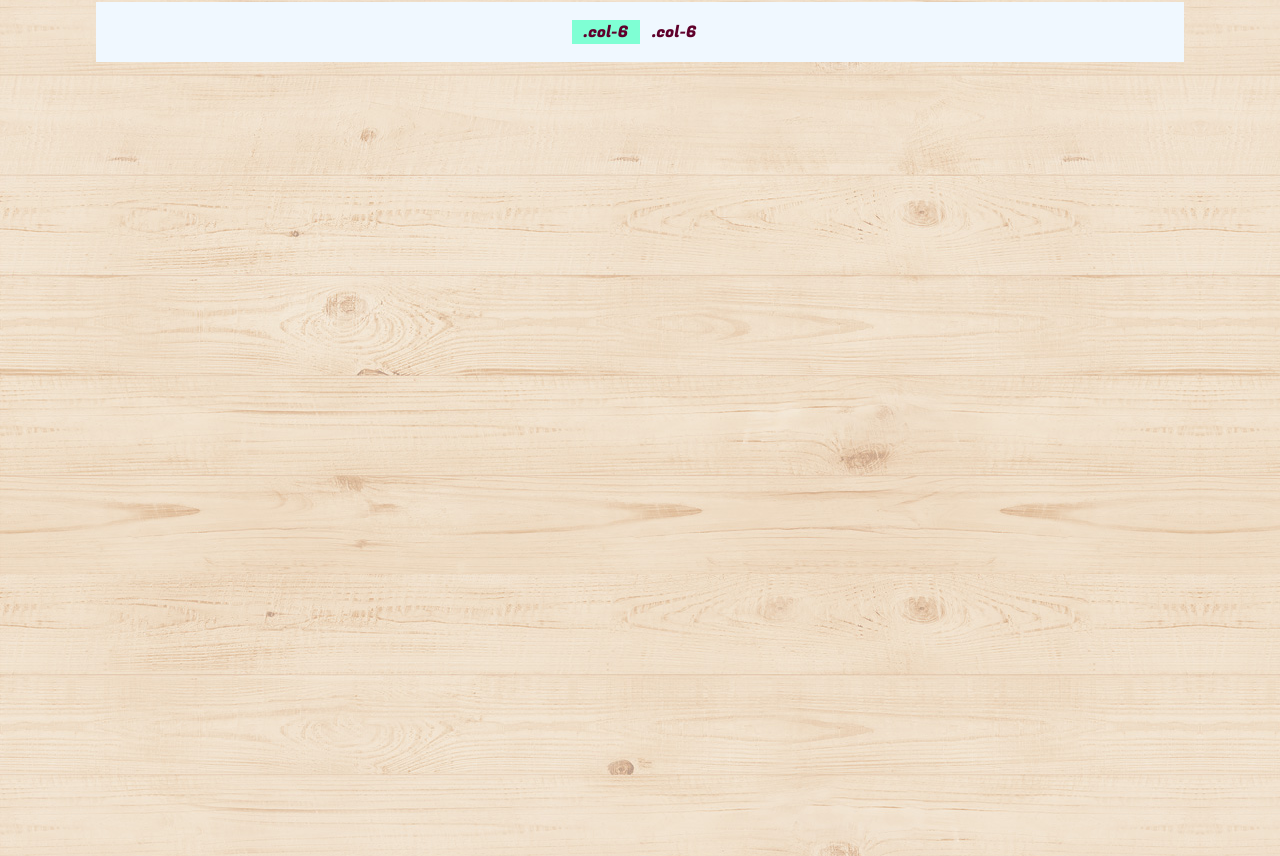
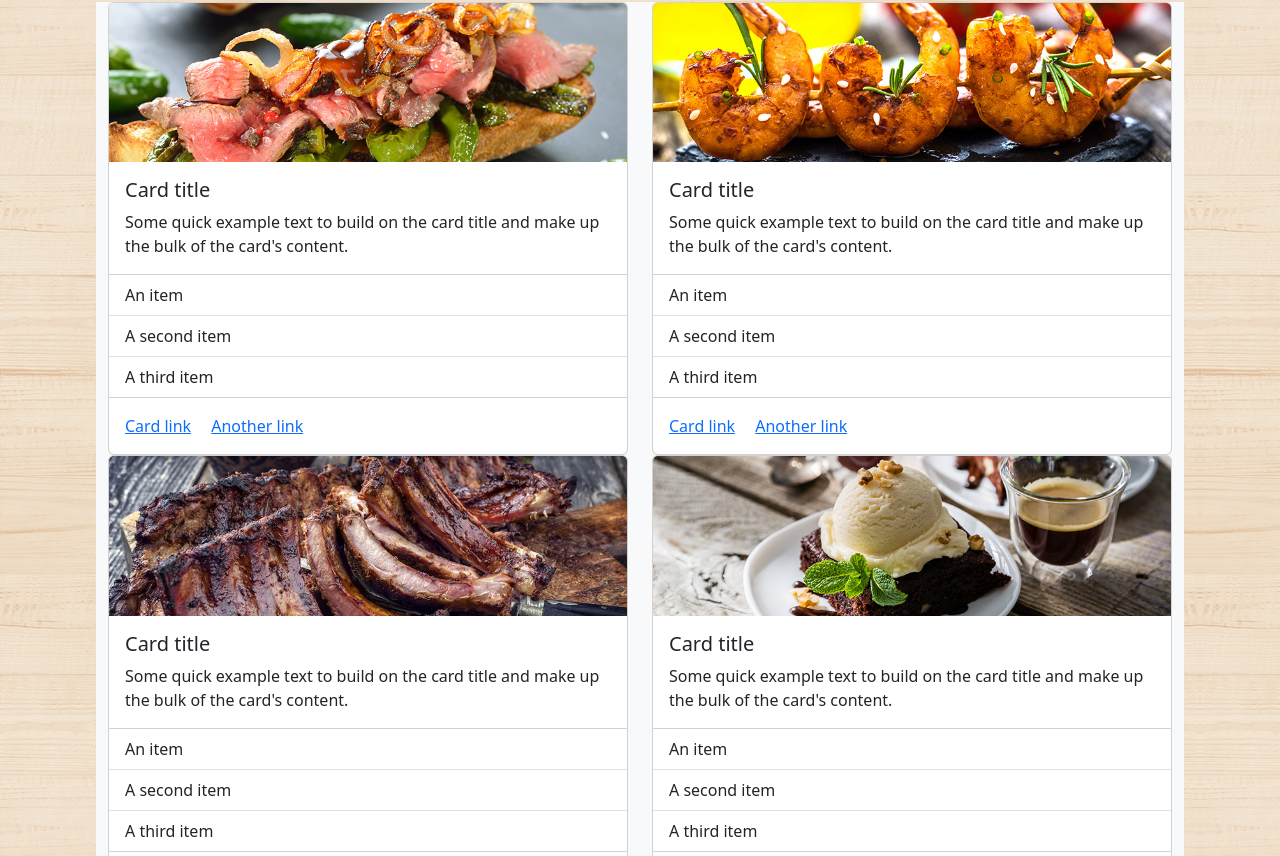
Before and after one commit to JayvonK/PuppyRestaurant, a plain HTML site: page pages/menu.html in a window 1280 px wide. Shown: the part 226-1082 px from the top of the page. Drawn offline with nearby package versions, Linux system fonts and the light colour scheme.

Commit message:
2columns/2rows cards added

```diff
--- a/pages/menu.html
+++ b/pages/menu.html
@@ -54,14 +54,97 @@
             </section>
 
 
-            <section class="Apage-title">
-                <div class="Acontainer">
+
+
+
+            <div class="container container-custom ">
                 <div class="row">
-                        <div class="col-6" style="background-color: aquamarine;">.col-6</div>
-                        <div class="col-6">.col-6</div>
+                    <div class="col bg-light">
+                        <div class="card" style="width: 100%;">
+                            <img src="/assets/menubeef.jpg" class="card-img-top" alt="...">
+                            <div class="card-body">
+                                <h5 class="card-title">Card title</h5>
+                                <p class="card-text">Some quick example text to build on the card title and make up the
+                                    bulk of the card's content.</p>
+                            </div>
+                            <ul class="list-group list-group-flush">
+                                <li class="list-group-item">An item</li>
+                                <li class="list-group-item">A second item</li>
+                                <li class="list-group-item">A third item</li>
+                            </ul>
+                            <div class="card-body">
+                                <a href="#" class="card-link">Card link</a>
+                                <a href="#" class="card-link">Another link</a>
                             </div>
                         </div>
-            </section>
+                    </div>
+                    <div class="col bg-light">
+                        <div class="card" style="width: 100%;">
+                            <img src="/assets/menuseafood.jpg" class="card-img-top" alt="...">
+                            <div class="card-body">
+                                <h5 class="card-title">Card title</h5>
+                                <p class="card-text">Some quick example text to build on the card title and make up the
+                                    bulk of the card's content.</p>
+                            </div>
+                            <ul class="list-group list-group-flush">
+                                <li class="list-group-item">An item</li>
+                                <li class="list-group-item">A second item</li>
+                                <li class="list-group-item">A third item</li>
+                            </ul>
+                            <div class="card-body">
+                                <a href="#" class="card-link">Card link</a>
+                                <a href="#" class="card-link">Another link</a>
+                            </div>
+                        </div>
+                    </div>
+                </div>
+            </div>
+
+
+
+            <div class="container container-custom ">
+                <div class="row">
+                    <div class="col bg-light">
+                        <div class="card" style="width: 100%;">
+                            <img src="/assets/menumeat.jpg" class="card-img-top" alt="...">
+                            <div class="card-body">
+                                <h5 class="card-title">Card title</h5>
+                                <p class="card-text">Some quick example text to build on the card title and make up the
+                                    bulk of the card's content.</p>
+                            </div>
+                            <ul class="list-group list-group-flush">
+                                <li class="list-group-item">An item</li>
+                                <li class="list-group-item">A second item</li>
+                                <li class="list-group-item">A third item</li>
+                            </ul>
+                            <div class="card-body">
+                                <a href="#" class="card-link">Card link</a>
+                                <a href="#" class="card-link">Another link</a>
+                            </div>
+                        </div>
+                    </div>
+                    <div class="col bg-light">
+                        <div class="card" style="width: 100%;">
+                            <img src="/assets/menudesserts.jpg" class="card-img-top" alt="...">
+                            <div class="card-body">
+                                <h5 class="card-title">Card title</h5>
+                                <p class="card-text">Some quick example text to build on the card title and make up the
+                                    bulk of the card's content.</p>
+                            </div>
+                            <ul class="list-group list-group-flush">
+                                <li class="list-group-item">An item</li>
+                                <li class="list-group-item">A second item</li>
+                                <li class="list-group-item">A third item</li>
+                            </ul>
+                            <div class="card-body">
+                                <a href="#" class="card-link">Card link</a>
+                                <a href="#" class="card-link">Another link</a>
+                            </div>
+                        </div>
+                    </div>
+                </div>
+            </div>
+
 
 
 
@@ -69,8 +152,12 @@
         </div> <!-- This div is used to push the footer down -->
     </div>
 
+
+
+
+
+
     <!-- Footer -->
-
     <footer class="Afooter">
         <div class="Acontainer">
             <div class="footer-address">
--- a/style/styles.css
+++ b/style/styles.css
@@ -59,28 +59,13 @@ img {
 }
 
 
+.container-custom {
+    width: 85% !important;
+    /* Overrides Bootstrap's default width */
+    max-width: none !important;
+    /* Removes Bootstrap's max-width for larger screens */
+}
 
-.flex-container1 {
-    height: 100px;
-    /* needed to show veritical axis "start, center, end" */
-    display: flex;
-    flex-direction: row;
-    flex-grow: 1;
-    /* flex-direction: row-reverse; */
-    /* flex-direction: column; */
-    background-color: #ffffff;
-    /* Justify-content is for "always in on the main axis(for columns or rows are different) */
-    /* justify-content: start; */
-    /* justify-content: end; */
-    /* justify-content: center; */
-    /* justify-content: space-around; */
-    /* justify-content: space-between; */
-    justify-content: space-evenly;
-    /* Always on teh cross axis (for columns or rows are different) */
-    /* align-items: end; */
-    /* align-items: center; */
-    align-items: center;
-}
 
 /* Footer */
 .Afooter {
@@ -89,7 +74,6 @@ img {
     font-size: 20px;
     font-family: Montauk, Regular;
     /* line-height: 1.2; */
-    margin-top: 800px;
 }
 .Afooter .Acontainer{
         display: flex;
```
Lines whose indentation alone changed are shown as unchanged.
